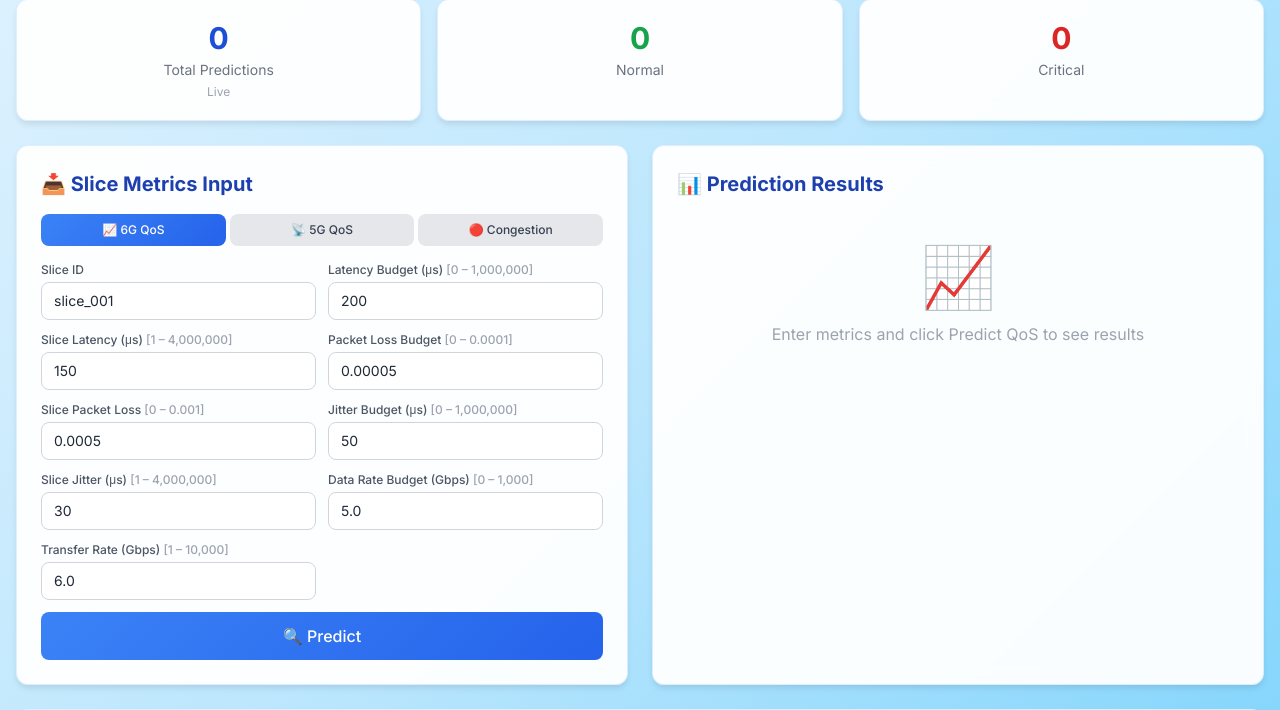
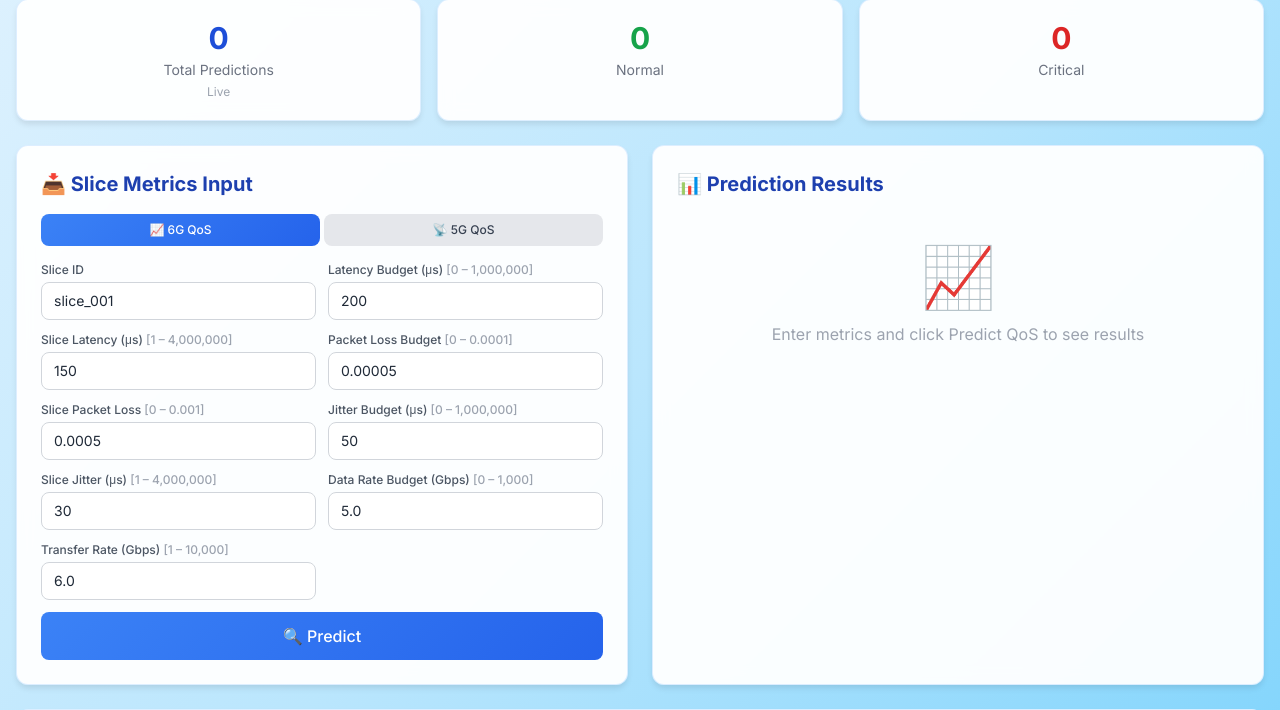
Before and after one commit to emna-guefrech/-Esprit-PIDATA-4DATA-2026-NetworkSlicing, a Flask app: page / in a window 1280 px wide. Shown: the part 117-827 px from the top of the page. Run offline with Flask 3, Linux system fonts and the light colour scheme; some libraries are stand-ins or nearby versions.

Commit message:
Fix 5G QoS form: sync currentForm/currentEndpoint, fix JS syntax errors

```diff
--- a/templates/single_page.html
+++ b/templates/single_page.html
@@ -37,10 +37,7 @@
                     class="flex-1 py-2 px-3 rounded-lg text-xs font-medium bg-purple-200 text-purple-700">
                     📡 5G QoS
                 </button>
-                <button onclick="showForm('congestion')" id="btn-congestion"
-                    class="flex-1 py-2 px-3 rounded-lg text-xs font-medium bg-gray-200 text-gray-700">
-                    🔴 Congestion
-                </button>
+
             </div>
 
 
@@ -199,41 +196,7 @@
 </div>
 
 
-                <!-- Congestion Form -->
-                <div id="congestion-form" class="space-y-3 hidden">
-                    <div class="grid grid-cols-2 gap-3">
-                        <div>
-                            <label class="block text-xs font-medium text-gray-600 mb-1">Bandwidth (Mbps)</label>
-                            <input type="number" id="bandwidth" value="1" step="10"
-                                class="w-full border rounded-lg px-3 py-2 text-sm">
-                        </div>
-                        <div>
-                            <label class="block text-xs font-medium text-gray-600 mb-1">Traffic Load</label>
-                            <input type="number" id="traffic_load" value="0.99" step="0.1" min="0" max="1"
-                                class="w-full border rounded-lg px-3 py-2 text-sm">
-                        </div>
-                        <div>
-                            <label class="block text-xs font-medium text-gray-600 mb-1">Packet Loss (%)</label>
-                            <input type="number" id="cong_packet_loss" value="2.0" step="0.01" min="0" max="5"
-                                class="w-full border rounded-lg px-3 py-2 text-sm">
-                        </div>
-                        <div>
-                            <label class="block text-xs font-medium text-gray-600 mb-1">Latency (ms)</label>
-                            <input type="number" id="cong_latency" value="500" step="1"
-                                class="w-full border rounded-lg px-3 py-2 text-sm">
-                        </div>
-                        <div>
-                            <label class="block text-xs font-medium text-gray-600 mb-1">Jitter (ms)</label>
-                            <input type="number" id="cong_jitter" value="100" step="0.1"
-                                class="w-full border rounded-lg px-3 py-2 text-sm">
-                        </div>
-                        <div>
-                            <label class="block text-xs font-medium text-gray-600 mb-1">Queue Length</label>
-                            <input type="number" id="queue_length" value="5000" step="10"
-                                class="w-full border rounded-lg px-3 py-2 text-sm">
-                        </div>
-                    </div>
-                </div>
+
 
 
         </div>
@@ -1146,14 +1109,12 @@ function showForm(type) {
     currentEndpoint = type;
 
     const btns = {
-        'qos':        'btn-qos',
-        'qos/5g':     'btn-qos5g',
-        'congestion': 'btn-congestion',
+        'qos':    'btn-qos',
+        'qos/5g': 'btn-qos5g',
     };
     const activeClasses = {
-        'qos':        'button-primary text-white',
-        'qos/5g':     'bg-purple-500 text-white',
-        'congestion': 'bg-red-500 text-white',
+        'qos':    'button-primary text-white',
+        'qos/5g': 'bg-purple-500 text-white',
     };
 
     Object.keys(btns).forEach(key => {
@@ -1162,21 +1123,20 @@ function showForm(type) {
             (key === type ? activeClasses[key] : 'bg-gray-200 text-gray-700');
     });
 
-    const congestionForm = document.getElementById('congestion-form');
     const is5G = type === 'qos/5g';
-    const isCongestion = type === 'congestion';
-
-    if (congestionForm) congestionForm.classList.toggle('hidden', !isCongestion);
 
     FIELDS_6G.forEach(f => {
         const el = document.getElementById('field_' + f);
-        if (el) el.classList.toggle('hidden', isCongestion || is5G);
+        if (el) el.classList.toggle('hidden', is5G);
     });
+
     FIELDS_5G.forEach(f => {
         const el = document.getElementById('field_' + f);
-        if (el) el.classList.toggle('hidden', isCongestion || !is5G);
+        if (el) el.classList.toggle('hidden', !is5G);
     });
 }
+
+// Validation
 
 // Validation
 function validateInputs() {
@@ -1197,11 +1157,11 @@ function validateInputs() {
         lte5g_cat:           { min: 1,        max: 22      },
     };
 
-    const isCongestion = currentEndpoint === 'congestion';
+
     const is5G = currentEndpoint === 'qos/5g';
 
     // Skip QoS validation if congestion form is active
-    if (isCongestion) return true;
+
 
     const activeFields = is5G ? FIELDS_5G : [...FIELDS_6G];
     let valid = true;
@@ -1258,21 +1218,8 @@ async function predict() {
     const pipeline = document.getElementById('pipeline') ? document.getElementById('pipeline').value : '6G';
 
     let data, endpoint;
+    const is5G = currentForm === 'qos/5g';
 
-    if (currentForm === 'congestion') {
-        data = {
-            slice_id:     sliceId,
-            pipeline:     pipeline,
-            bandwidth:    parseFloat(document.getElementById('bandwidth').value),
-            traffic_load: parseFloat(document.getElementById('traffic_load').value),
-            packet_loss:  parseFloat(document.getElementById('cong_packet_loss').value),
-            latency:      parseFloat(document.getElementById('cong_latency').value),
-            jitter:       parseFloat(document.getElementById('cong_jitter').value),
-            queue_length: parseInt(document.getElementById('queue_length').value)
-        };
-        endpoint = '/predict/congestion';
-    } else {
-        const is5G = currentForm === 'qos/5g';
     if (is5G) {
         data = {
             slice_id:  sliceId,
@@ -1297,7 +1244,6 @@ async function predict() {
         };
     }
     endpoint = is5G ? '/predict/qos/5g' : '/predict/qos';
-    }
 
     try {
         const response = await fetch(endpoint, {
@@ -1314,18 +1260,40 @@ async function predict() {
     }
 }
 
+function getInput() {
+    const is5G = currentEndpoint === 'qos/5g';
+    if (is5G) {
+        return {
+            slice_id:  document.getElementById('slice_id').value,
+            time:      parseFloat(document.getElementById('time').value),
+            plr:       parseFloat(document.getElementById('plr').value),
+            delay:     parseFloat(document.getElementById('delay').value),
+            lte5g_cat: parseFloat(document.getElementById('lte5g_cat').value),
+        };
+    } else {
+        return {
+            slice_id:            document.getElementById('slice_id').value,
+            latency_budget:      parseFloat(document.getElementById('latency_budget').value),
+            slice_latency:       parseFloat(document.getElementById('slice_latency').value),
+            packet_loss_budget:  parseFloat(document.getElementById('packet_loss_budget').value),
+            slice_packet_loss:   parseFloat(document.getElementById('slice_packet_loss').value),
+            jitter_budget:       parseFloat(document.getElementById('jitter_budget').value),
+            slice_jitter:        parseFloat(document.getElementById('slice_jitter').value),
+            data_rate_budget:    parseFloat(document.getElementById('data_rate_budget').value),
+            slice_transfer_rate: parseFloat(document.getElementById('slice_transfer_rate').value),
+        };
+    }
+}
+
 function displayResults(result) {
     const panel = document.getElementById('results-panel');
-
     if (result.qos_score !== undefined) {
         const qosClass = result.qos_score >= 0.7 ? 'bg-green-100 text-green-800' :
                        result.qos_score >= 0.4 ? 'bg-yellow-100 text-yellow-800' :
                        'bg-red-100 text-red-800';
-
         const congestionClass = result.congestion_level === 'Normal' ? 'bg-green-100 text-green-800' :
                               result.congestion_level === 'Light' ? 'bg-yellow-100 text-yellow-800' :
                               'bg-red-100 text-red-800';
-
         panel.innerHTML = `
             <div class="space-y-4">
                 <div class="text-center">
@@ -1358,10 +1326,8 @@ async function predict() {
     try {
         const response = await fetch('/stats');
         const stats = await response.json();
-
         document.getElementById('total-count').textContent = stats.total;
         document.getElementById('last-refresh').textContent = 'Live';
-
     } catch (error) {
         console.error('Error updating stats:', error);
     }
@@ -1414,5 +1380,5 @@ async function exportCSV() {
     }
 }
 </script>
-}
+
 {% endblock %}
```
Lines whose indentation alone changed are shown as unchanged.
